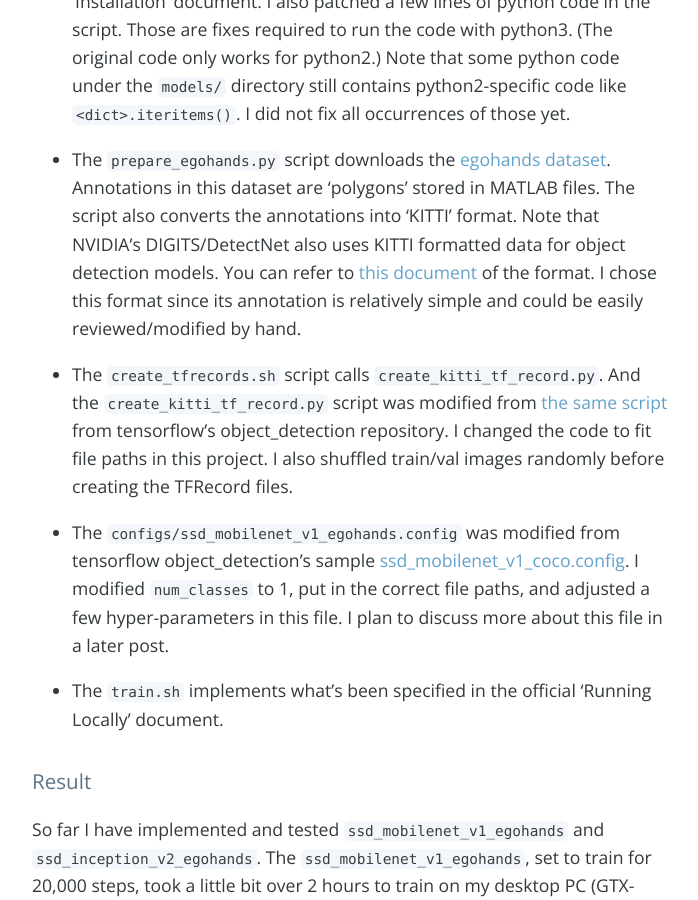
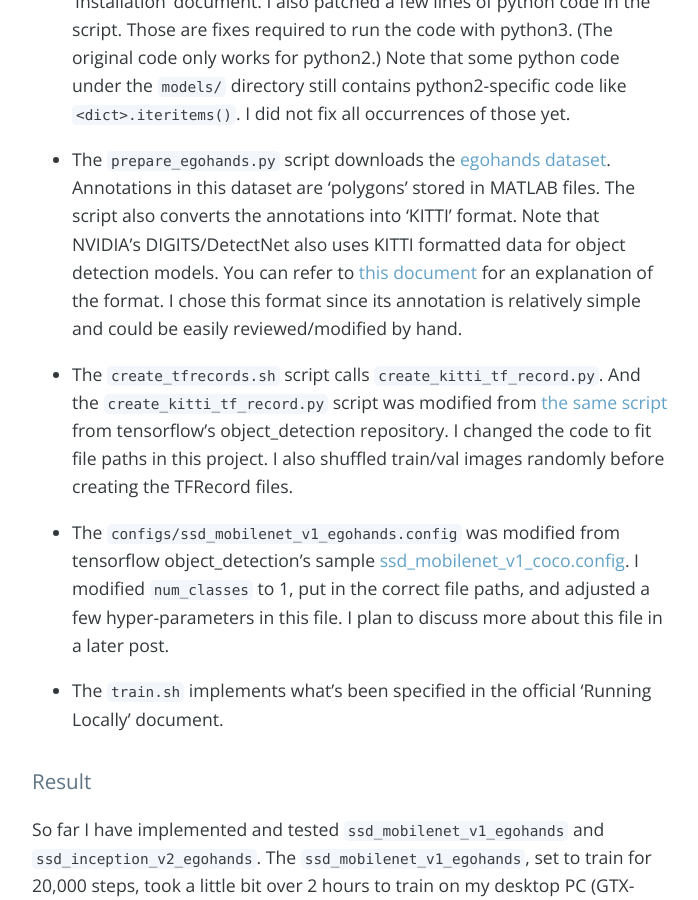
Before and after one commit to jkjung-avt/jkjung-avt.github.io, a Jekyll site: the page built from _posts/2018-09-23-hand-detection-tutorial.md, in a window 1280 px wide and 900 px high, scrolled down 1976 px. Shown: the whole window, without its empty margins (288-986 px from the left). Built offline with Jekyll 4.4.1, drawn with Linux system fonts in a browser that asks for light colours; nearby versions of some CDN libraries; comment, search, counter and statistics services are not loaded.

Commit message:
Update the link to explanation of KITTI label format

```diff
--- a/_posts/2018-09-23-hand-detection-tutorial.md
+++ b/_posts/2018-09-23-hand-detection-tutorial.md
@@ -41,7 +41,7 @@
 
 * The `install.sh` script implements what's been specified in the official 'Installation' document.  I also patched a few lines of python code in the script.  Those are fixes required to run the code with python3.  (The original code only works for python2.)  Note that some python code under the `models/` directory still contains python2-specific code like `<dict>.iteritems()`.  I did not fix all occurrences of those yet.
 
-* The `prepare_egohands.py` script downloads the [egohands dataset](http://vision.soic.indiana.edu/projects/egohands/).  Annotations in this dataset are 'polygons' stored in MATLAB files.  The script also converts the annotations into 'KITTI' format. Note that NVIDIA's DIGITS/DetectNet also uses KITTI formatted data for object detection models.  You can refer to [this document](for an explanation) of the format.  I chose this format since its annotation is relatively simple and could be easily reviewed/modified by hand.
+* The `prepare_egohands.py` script downloads the [egohands dataset](http://vision.soic.indiana.edu/projects/egohands/).  Annotations in this dataset are 'polygons' stored in MATLAB files.  The script also converts the annotations into 'KITTI' format. Note that NVIDIA's DIGITS/DetectNet also uses KITTI formatted data for object detection models.  You can refer to [this document](https://github.com/NVIDIA/DIGITS/blob/master/digits/extensions/data/objectDetection/README.md) for an explanation of the format.  I chose this format since its annotation is relatively simple and could be easily reviewed/modified by hand.
 
 * The `create_tfrecords.sh` script calls `create_kitti_tf_record.py`.  And the `create_kitti_tf_record.py` script was modified from [the same script](https://github.com/tensorflow/models/blob/master/research/object_detection/dataset_tools/create_kitti_tf_record.py) from tensorflow's object_detection repository.  I changed the code to fit file paths in this project.  I also shuffled train/val images randomly before creating the TFRecord files.
 
```
